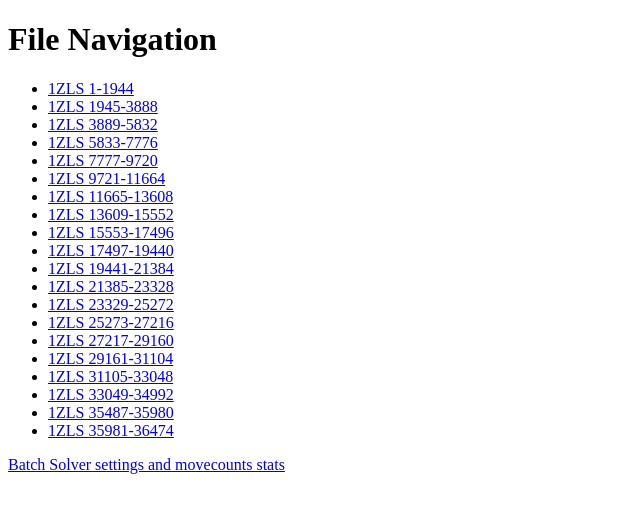
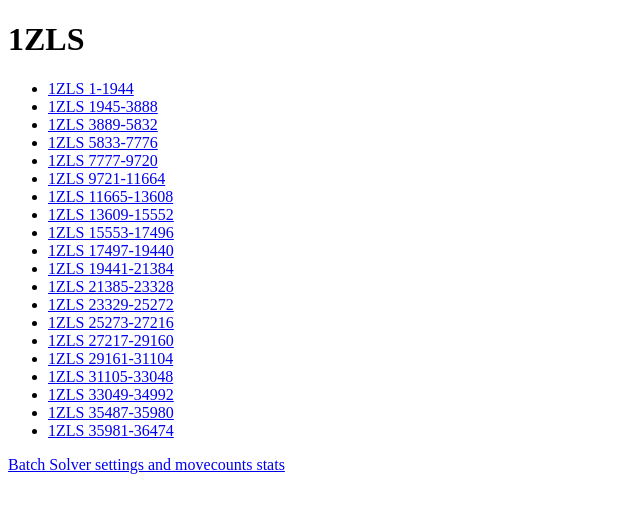
Before and after one commit to adiwastu/1ZLS-Batch-Solver, a plain HTML site: page index.html in a window 1280 px wide. Shown: the whole page, without its empty margins (0-640 px from the left). Drawn offline with Linux system fonts and the light colour scheme.

Commit message:
Update index.html

```diff
--- a/index.html
+++ b/index.html
@@ -4,7 +4,7 @@
     <title>File Navigation</title>
 </head>
 <body>
-    <h1>File Navigation</h1>
+    <h1>1ZLS</h1>
     <ul>
         <li><a href="1ZLS 1-1944.html">1ZLS 1-1944</a></li>
         <li><a href="1ZLS 1945-3888.html">1ZLS 1945-3888</a></li>
```
